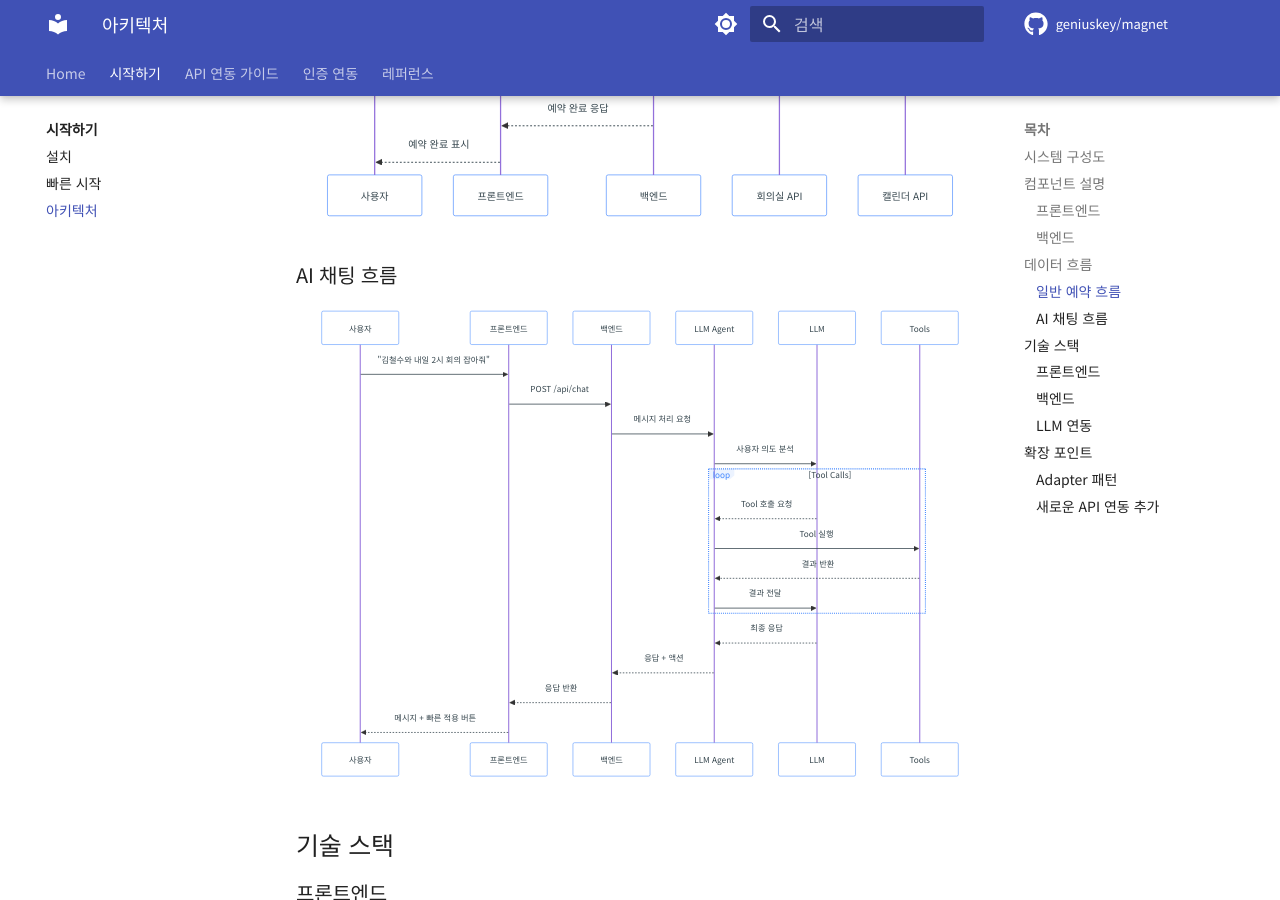
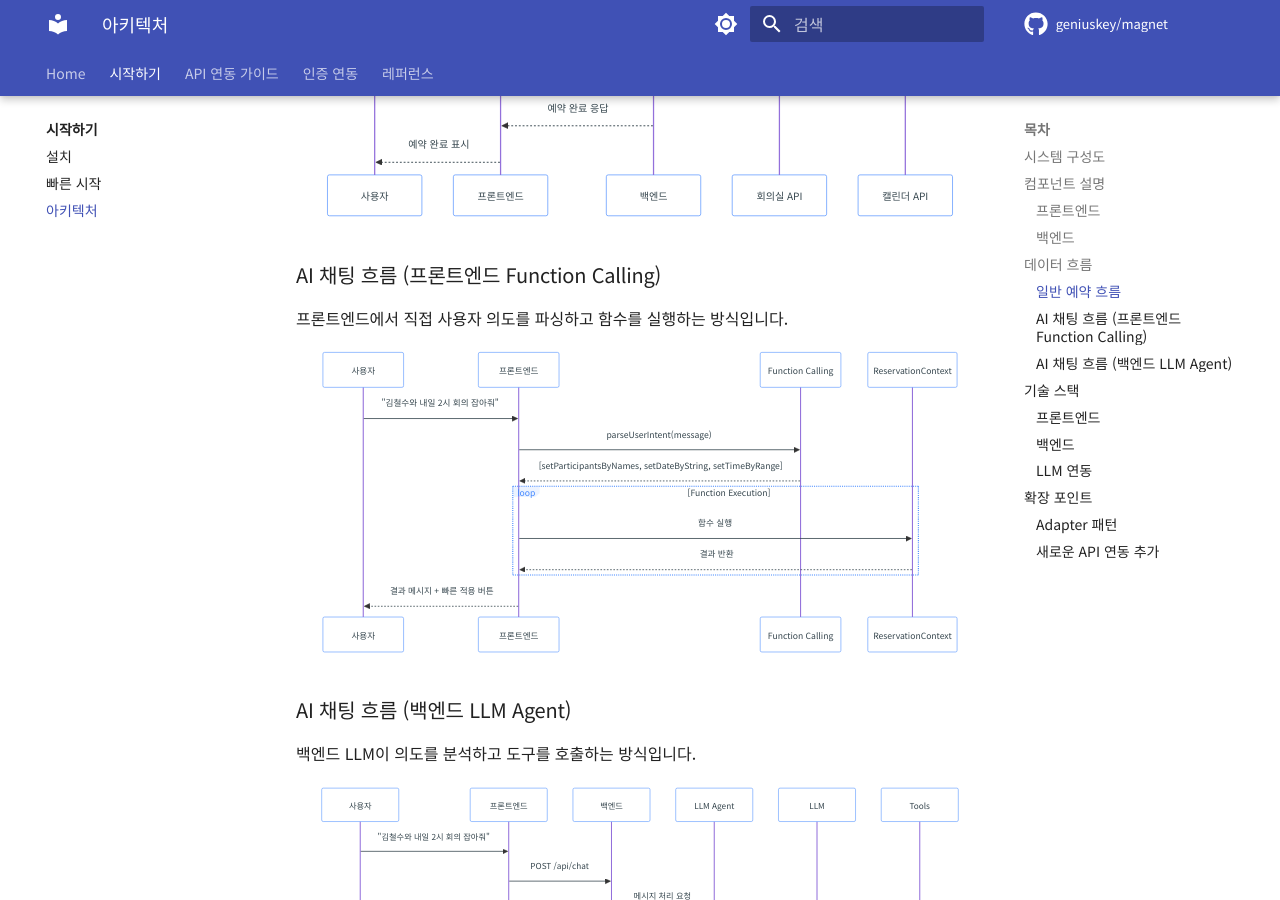
Before and after one commit to geniuskey/magnet, an MkDocs documentation site: the page built from docs/getting-started/architecture.md, in a window 1280 px wide and 900 px high, scrolled down 1794 px. Built offline with MkDocs 1.6.1 and Material for MkDocs 9.7.7, drawn with Linux system fonts in a browser that asks for light colours; comment, search, counter and statistics services are not loaded.

Commit message:
docs: Update USER_GUIDE FAQ and architecture diagrams
- Update FAQ: reservation cancellation and recurring meetings now supported
- Add Frontend Function Calling sequence diagram to architecture

Co-Authored-By: Claude Opus 4.5 <noreply@anthropic.com>

````diff
--- a/docs/getting-started/architecture.md
+++ b/docs/getting-started/architecture.md
@@ -94,7 +94,32 @@ sequenceDiagram
     F-->>U: 예약 완료 표시
 ```
 
-### AI 채팅 흐름
+### AI 채팅 흐름 (프론트엔드 Function Calling)
+
+프론트엔드에서 직접 사용자 의도를 파싱하고 함수를 실행하는 방식입니다.
+
+```mermaid
+sequenceDiagram
+    participant U as 사용자
+    participant F as 프론트엔드
+    participant FC as Function Calling
+    participant CTX as ReservationContext
+
+    U->>F: "김철수와 내일 2시 회의 잡아줘"
+    F->>FC: parseUserIntent(message)
+    FC-->>F: [setParticipantsByNames, setDateByString, setTimeByRange]
+
+    loop Function Execution
+        F->>CTX: 함수 실행
+        CTX-->>F: 결과 반환
+    end
+
+    F-->>U: 결과 메시지 + 빠른 적용 버튼
+```
+
+### AI 채팅 흐름 (백엔드 LLM Agent)
+
+백엔드 LLM이 의도를 분석하고 도구를 호출하는 방식입니다.
 
 ```mermaid
 sequenceDiagram
````
Also changed, not shown: docs/USER_GUIDE.md (+2 -2 lines).
